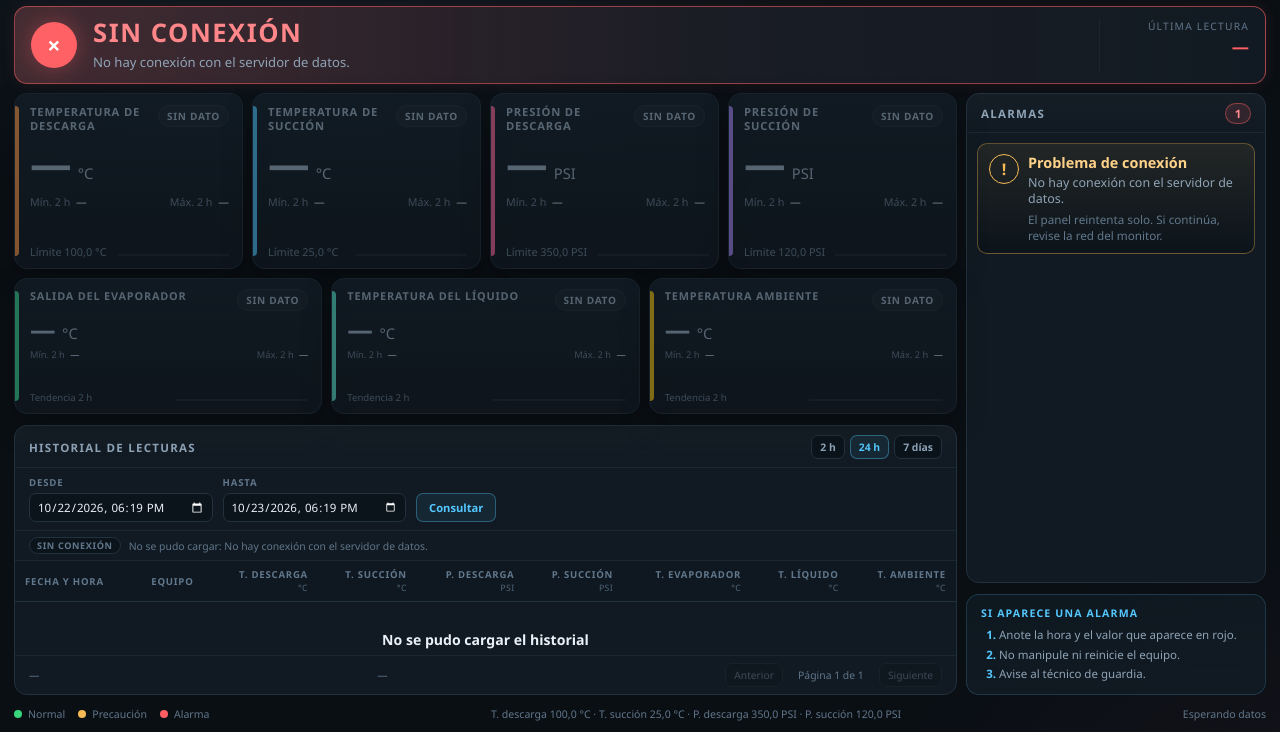
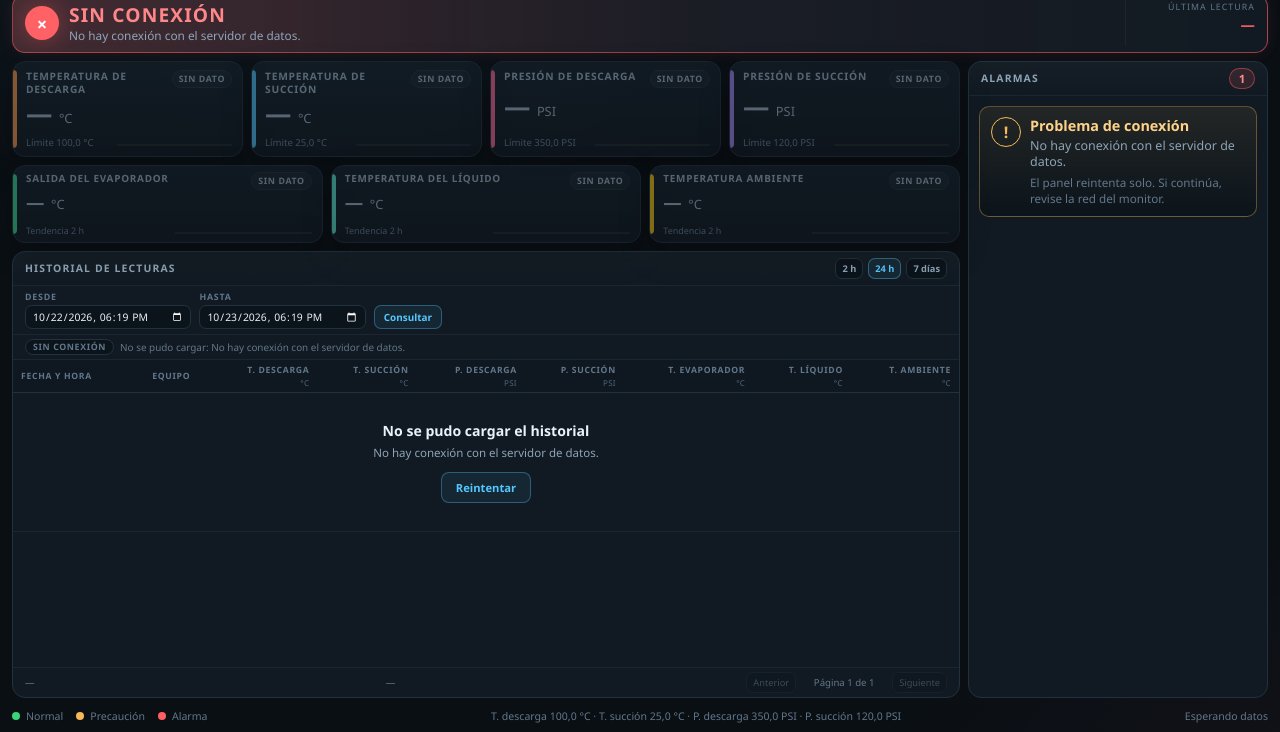
Before and after one commit to manuelaa1990/PanelOperador, a plain HTML site: page index.html in a window 1280 px wide. Shown: the part 68-800 px from the top of the page. Drawn offline with Linux system fonts and the light colour scheme; no server answers.

Commit message:
Add files via upload

```diff
--- a/css/estilos.css
+++ b/css/estilos.css
@@ -1292,15 +1292,76 @@
   .tabla-pie { flex-wrap: wrap; }
 }
 
-@media (max-height: 780px) and (min-width: 1221px) {
-  .kpi { min-height: 118px; }
+/* Portátiles y pantallas con poca altura: se compacta todo para que el
+   historial siempre tenga varias filas visibles. Si aun así no cabe, el
+   panel completo se puede desplazar; nunca se deja la tabla en blanco. */
+@media (max-height: 900px) and (min-width: 1221px) {
+  #app {
+    gap: 8px;
+    padding: 8px 12px 6px;
+    overflow-y: auto;
+  }
+
+  .cabecera { min-height: 46px; gap: 12px; }
+  .logo { width: 38px; height: 38px; }
+  .logo svg { width: 22px; height: 22px; }
+  .marca h1 { font-size: 1rem; }
+  .reloj time { font-size: 1.25rem; }
+  .reloj span { margin-top: 3px; font-size: .6rem; }
+
+  .banner { min-height: 54px; padding: 6px 12px; gap: 10px; }
+  .banner-icono { width: 34px; height: 34px; font-size: 1.15rem; }
+  .banner-texto h2 { font-size: clamp(1.15rem, 1.5vw, 1.45rem); }
+  .banner-texto p,
+  .banner-texto .banner-accion { margin-top: 2px; font-size: .74rem; }
+  .banner-edad { min-width: 130px; padding-left: 10px; }
+  .banner-edad span { font-size: .55rem; }
+  .banner-edad strong { font-size: .9rem; }
+  .banner-edad small { font-size: .62rem; }
+
+  .rejilla,
+  .izquierda,
+  .derecha { gap: 8px; }
+  .kpis { gap: 8px; }
+
+  .kpi { min-height: 96px; padding: 8px 10px 7px 13px; }
+  .kpi::before { top: 8px; bottom: 8px; }
+  .kpi-nombre { font-size: .64rem; }
+  .kpi-estado { padding: 2px 6px; font-size: .55rem; }
+  .kpi-valor { margin-top: 5px; }
+  .kpi-valor strong { font-size: clamp(1.65rem, 2vw, 2rem); }
+  .kpi-valor .unidad { font-size: .8rem; }
   .kpi-rango { display: none; }
-  .kpi-valor strong { font-size: clamp(1.8rem, 2.2vw, 2.3rem); }
-  .kpi canvas.sparkline { height: 24px; }
-  .kpi.compacta { min-height: 98px; }
-  .kpi.compacta .kpi-valor strong { font-size: clamp(1.3rem, 1.5vw, 1.6rem); }
-  .kpi.compacta canvas.sparkline { height: 18px; }
-  .banner { min-height: 70px; padding: 8px 16px; }
-  .banner-icono { width: 42px; height: 42px; font-size: 1.3rem; }
+  .kpi-pie { padding-top: 4px; gap: 6px; }
+  .kpi-limite { font-size: .6rem; }
+  .kpi canvas.sparkline { height: 18px; }
+
+  .kpi.compacta { min-height: 78px; padding: 6px 10px 5px 13px; }
+  .kpi.compacta .kpi-nombre { font-size: .62rem; }
+  .kpi.compacta .kpi-valor { margin-top: 3px; }
+  .kpi.compacta .kpi-valor strong { font-size: clamp(1.15rem, 1.4vw, 1.4rem); }
+  .kpi.compacta .kpi-pie { padding-top: 2px; }
+  .kpi.compacta .kpi-limite { font-size: .56rem; }
+  .kpi.compacta canvas.sparkline { height: 14px; }
+
+  .panel-cabecera { padding: 6px 12px; }
+  .panel-cabecera h3 { font-size: .65rem; }
+  .btn-rango { padding: 3px 6px; font-size: .58rem; }
+  .filtro-historial { padding: 5px 12px; gap: 8px; }
+  .filtro-historial label { font-size: .55rem; gap: 2px; }
+  .filtro-historial input { min-width: 150px; padding: 3px 6px; font-size: .65rem; }
+  .btn-consultar { padding: 4px 9px; font-size: .62rem; }
+  .historial-info { padding: 4px 12px; gap: 6px; }
+  .historial-info #historialInfo { font-size: .62rem; }
+  .historial-modo { font-size: .55rem; }
+
+  .tabla-historial { font-size: .7rem; }
+  .tabla-historial th { padding: 4px 8px; font-size: .54rem; }
+  .tabla-historial th small { font-size: .5rem; }
+  .tabla-historial td { padding: 4px 8px; }
+  .tabla-pie { padding: 4px 12px; font-size: .6rem; }
+  .btn-pagina { padding: 3px 6px; font-size: .58rem; }
+
   .panel-ayuda { display: none; }
+  .panel-historial { min-height: 260px; }
 }
```
Also changed, not shown: 1 other file.
